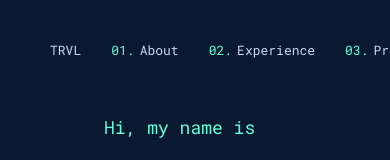
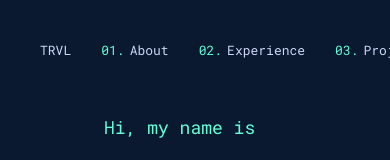
Before and after one commit to vchen92/portfolio-webiste, a React (Create React App) app: page / in a window 390 px wide. Shown: the top 160 px of the page. Built offline with nearby package versions, Linux system fonts and the light colour scheme.

Commit message:
navbar blur fixed

```diff
--- a/src/App.css
+++ b/src/App.css
@@ -2,6 +2,7 @@
 
 * {
 	margin: 0;
+	box-sizing: border-box;
 }
 
 body {
@@ -22,6 +23,8 @@ body {
 }
 
 .app__container {
+	z-index: 0;
+	position: relative;
 	padding: 0 100px;
 	display: flex;
 	flex-direction: column;
--- a/src/components/Navigation/NavBar/NavBar.css
+++ b/src/components/Navigation/NavBar/NavBar.css
@@ -46,3 +46,9 @@
 	display: flex;
 	align-items: center;
 }
+
+@media (max-width: 1080px) {
+	.navbar {
+		padding: 0px 40px;
+	}
+}
```
